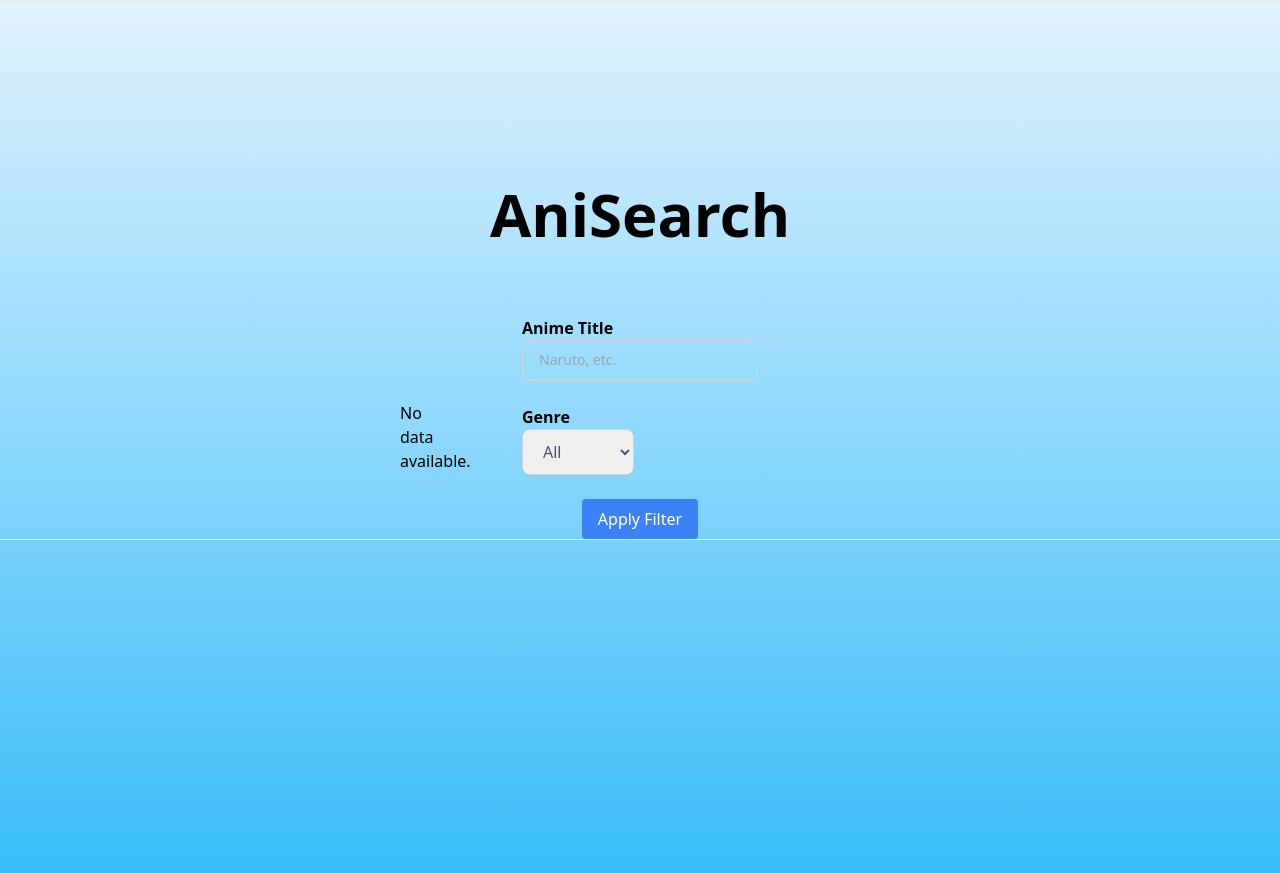
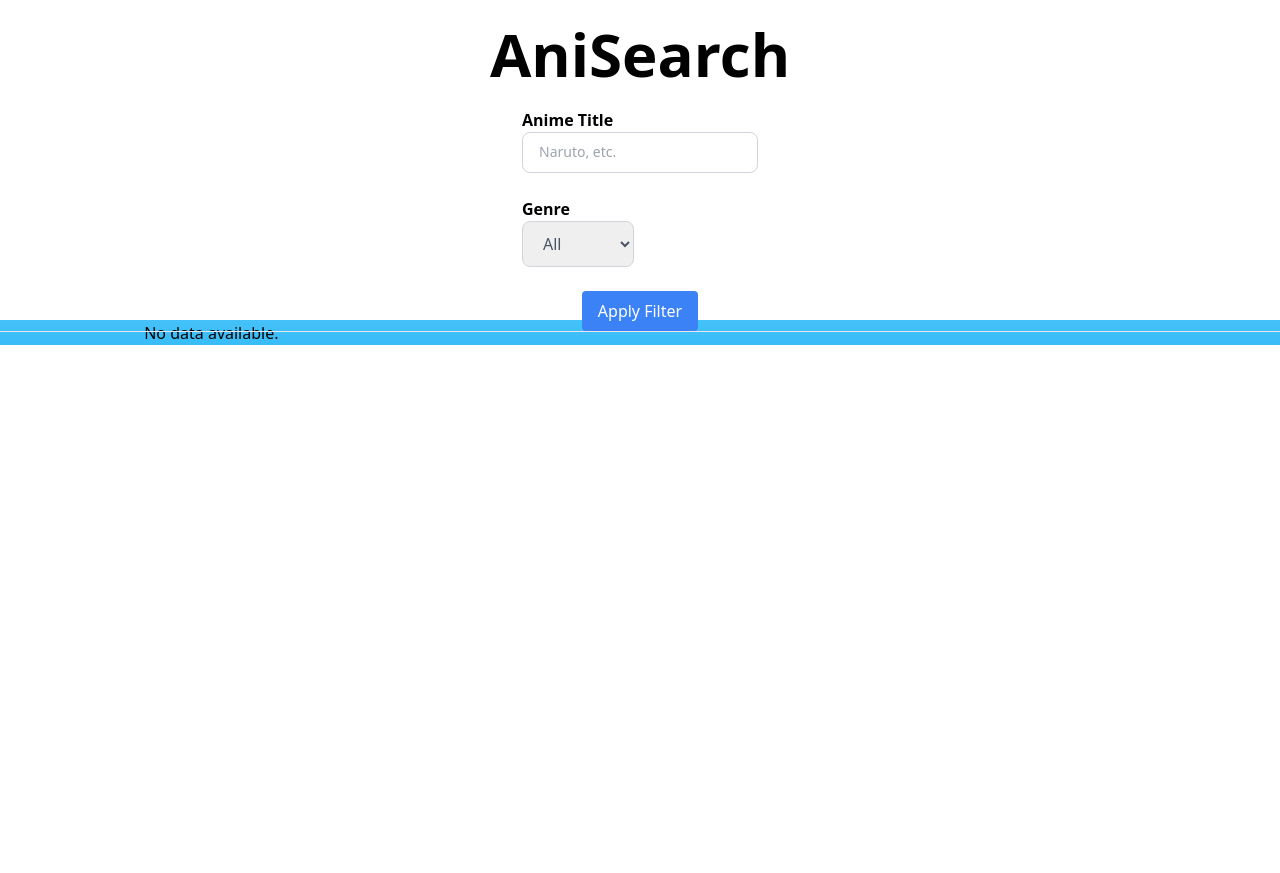
Before and after one commit to oezilot/Anime_API, a Flask app: template templates/selber2.html in a window 1280 px wide. After the commit the page ends 345 px from the top, so only its background shows below. Run offline with Flask 3, Linux system fonts and the light colour scheme; the template is opened without the code that fills it, so the values that code supplies are empty; some libraries are stand-ins or nearby versions.

Commit message:
dynamisches scrollen

```diff
--- a/templates/selber2.html
+++ b/templates/selber2.html
@@ -24,14 +24,14 @@
         <div > <!--gradient hintergrundfarbe-->
 
         <!--title, form, buttons(statischer teil)-->
-        <div style="position:fixed; width:100%; height:50vw;">
+        <div style="background-color: white; position:fixed; width:100%; height:40vh;">
 
         <!--title and form-->
         <div class="flex flex-col justify-center items-center">
 
         <!--titel-->
         <br>
-        <div><h1 style="margin-top:10rem; margin-bottom:3rem;" class="text-6xl font-bold text-3xl/7" >AniSearch</h1></div>
+        <div><h1 style="margin-top:0rem; margin-bottom:0rem;" class="text-6xl font-bold text-3xl/7" >AniSearch</h1></div>
         <br>
 
         <!--Filters-->
@@ -96,7 +96,7 @@
 
 <hr>
         <!--dic mit dem gitter drin, dynamischer teil-->
-        <div style="padding:50vh;" class="bg-gradient-to-b  from-sky-100 to-sky-400 flex items-center justify-center"> <!--horizontal und vertikal zentrieren-->
+        <div style="padding-top:40vh;" class="bg-gradient-to-b  from-sky-100 to-sky-400 flex items-center justify-center"> <!--horizontal und vertikal zentrieren-->
         <!--gitter-->
         <div class="grid grid-cols-5 gap-20">
         {% if animes_data %}
```
